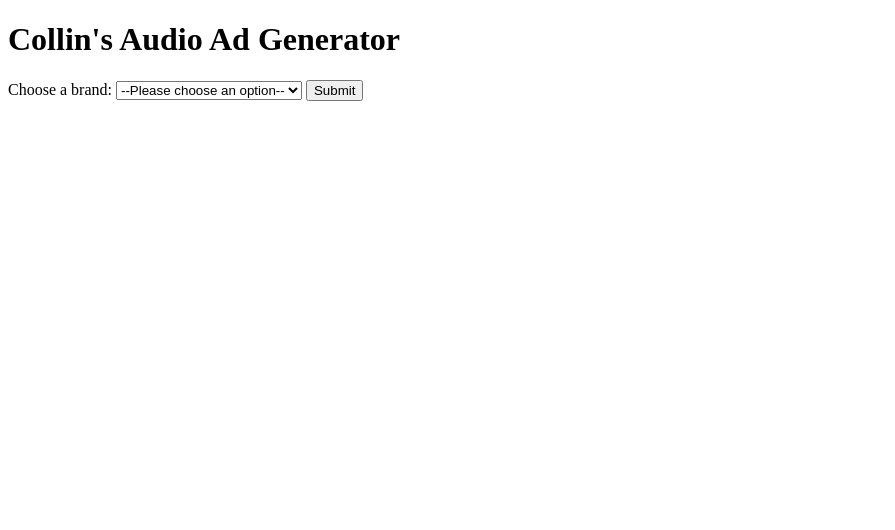
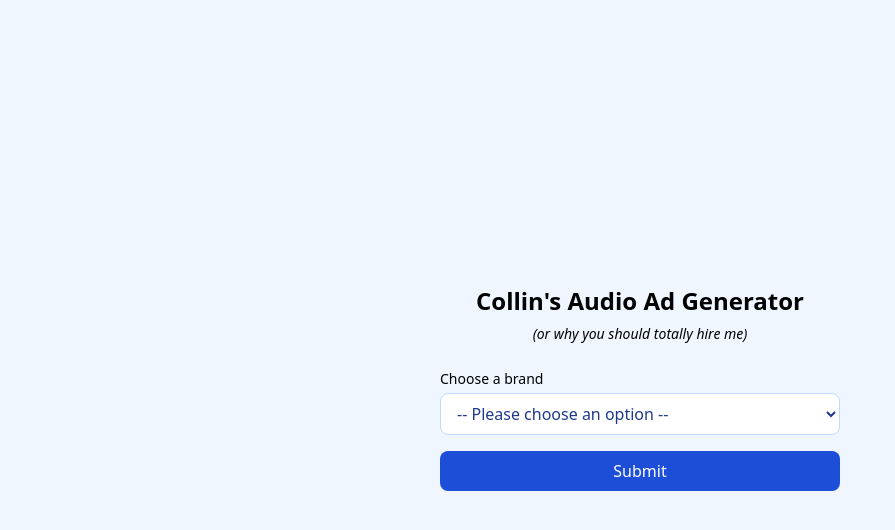
Before and after one commit to CollinEMac/audio-ad-generator, a website: page static/index.html in a window 1280 px wide. Shown: the whole page, without its empty margins (0-895 px from the left). Drawn offline with nearby package versions, Linux system fonts and the light colour scheme.

Commit message:
Improve UI

```diff
--- a/static/index.html
+++ b/static/index.html
@@ -1,20 +1,30 @@
 <!DOCTYPE html>
 <html lang="en">
 <head>
-    <meta charset="UTF-8">
-    <title>Audio Ad Generator</title>
+  <meta charset="UTF-8">
+  <title>Collin's Audio Ad Generator</title>
+  <link href="https://cdn.jsdelivr.net/npm/tailwindcss@2.2.19/dist/tailwind.min.css" rel="stylesheet">
+  <link rel="icon" href="/static/favicon.png" type="image/png">
 </head>
-<body>
-    <h1>Collin's Audio Ad Generator</h1>
-    <form id="ad-form">
-        <label for="brand-select">Choose a brand:</label>
-        <select name="brand_id" id="brand-select">
-            <option value="">--Please choose an option--</option>
+<body class="bg-blue-50 min-h-screen flex flex-col items-center justify-center">
+  <div class="w-full max-w-md px-6 text-center">
+    <h1 class="text-2xl font-bold text-slate-800 mb-1">Collin's Audio Ad Generator</h1>
+    <em class="text-slate-400 text-sm">(or why you should totally hire me)</em>
+
+    <form id="ad-form" class="mt-6 flex flex-col gap-4">
+      <div class="flex flex-col text-left gap-1">
+        <label for="brand-select" class="text-sm font-medium text-slate-600">Choose a brand</label>
+        <select name="brand_id" id="brand-select" class="border border-blue-200 rounded-lg px-3 py-2 text-blue-900 bg-white focus:outline-none focus:ring-2 focus:ring-blue-400">
+          <option value="">-- Please choose an option --</option>
         </select>
-        <button type="submit" id="submit-btn">Submit</button>
+      </div>
+      <button type="submit" id="submit-btn" class="bg-blue-700 text-white rounded-lg px-4 py-2 font-medium hover:bg-blue-600 disabled:opacity-50 transition-colors">
+        Submit
+      </button>
     </form>
-    <div id="result"></div>
 
-    <script type="module" src="/static/dist/main.js"></script>
+    <div id="result" class="mt-6 text-blue-900"></div>
+  </div>
+  <script type="module" src="/static/dist/main.js"></script>
 </body>
 </html>
```
Also changed, not shown: src/main.ts (+7 -4 lines), static/favicon.png (added).
